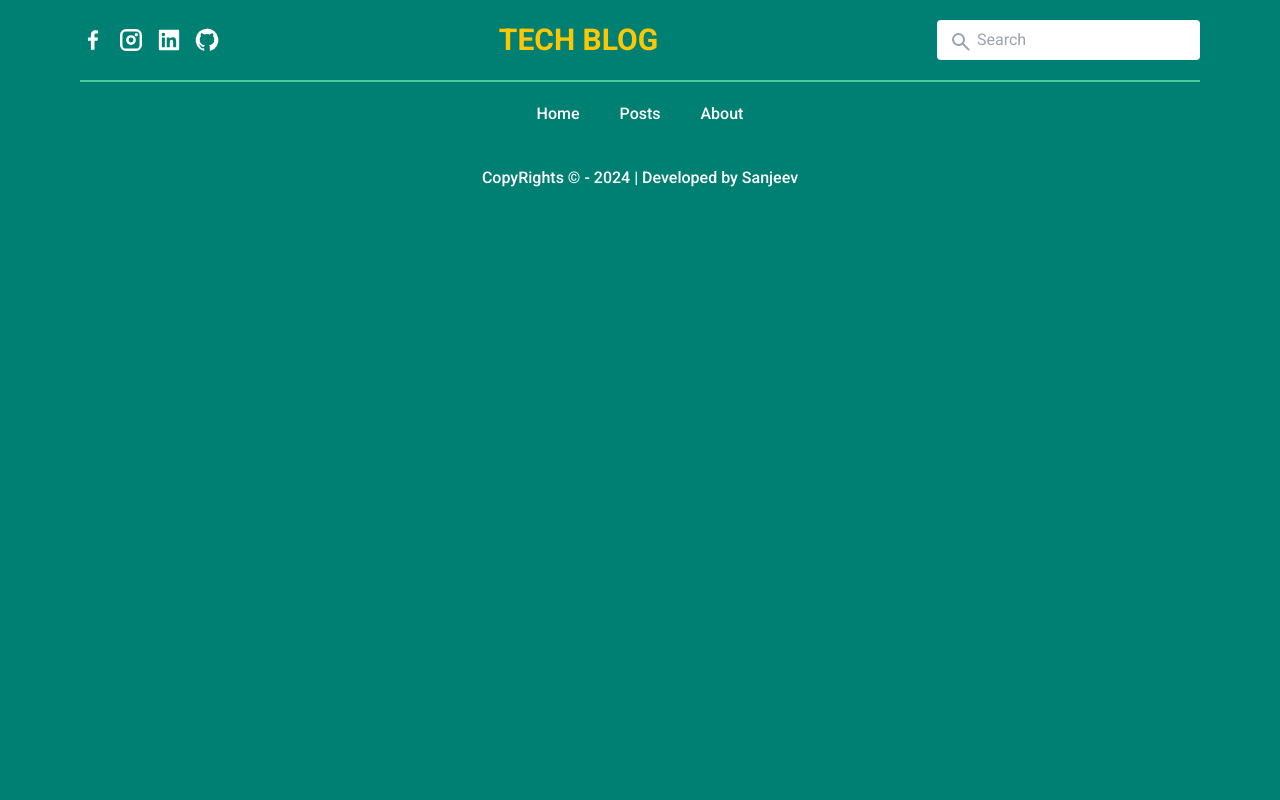
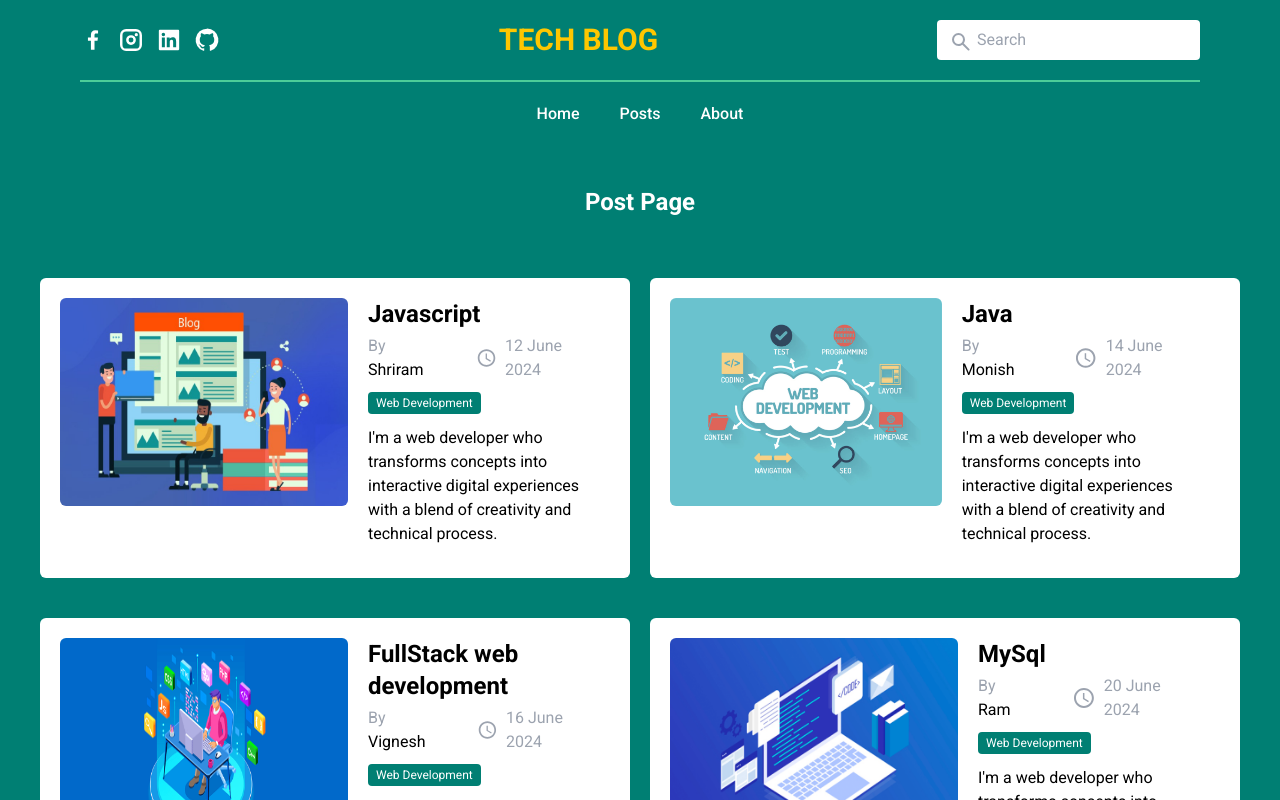
Before and after one commit to san1234100/tech-blog, a React (Vite) app: page /posts in a window 1280 px wide. Shown: the top 800 px of the page. Built offline with nearby package versions, Linux system fonts and the light colour scheme.

Commit message:
design: post page

```diff
--- a/src/App.jsx
+++ b/src/App.jsx
@@ -3,6 +3,7 @@ import Footer from "./components/Footer"
 import Nav from "./components/Nav"
 import TheHeader from "./components/TheHeader"
 import HomePage from "./pages/HomePage"
+import PostPage from "./pages/PostPage"
 
 function App() {
   return (
@@ -13,6 +14,7 @@ function App() {
      <Nav/>
      <Routes>
       <Route path="/" element={<HomePage/>} />
+      <Route path="/posts" element={<PostPage/>} />
     </Routes>
      <Outlet/>
      <Footer/>
--- a/src/components/Posts.jsx
+++ b/src/components/Posts.jsx
@@ -2,8 +2,8 @@ import PostCard from "./PostCard";
 import postData from "../data/postData.json";
 const Posts = () => {
   return (
-    <div className="w-full me-14">
-      {postData.map((post) => {
+   <>
+    {postData.map((post) => {
         return (
           <PostCard
             title={post.title}
@@ -14,7 +14,7 @@ const Posts = () => {
           />
         );
       })}
-    </div>
+   </>
   );
 };
 
--- a/src/pages/HomePage.jsx
+++ b/src/pages/HomePage.jsx
@@ -7,7 +7,9 @@ const HomePage = () => {
     <>
       <Hero />
       <div className="mt-20 px-20 flex justify-around">
+        <div className="me-10">
         <Posts />
+        </div>
         <AboutMe />
       </div>
     </>
--- /dev/null
+++ b/src/pages/PostPage.jsx
@@ -0,0 +1,14 @@
+import Posts from "../components/Posts";
+
+const PostPage = () => {
+    return (
+       <>
+       <h1 className="text-white text-2xl font-semibold text-center py-5">Post Page</h1>
+       <div className="grid grid-cols-2 gap-x-5 p-10">
+           <Posts/>
+       </div>
+       </>
+     );
+}
+
+export default PostPage;
```
